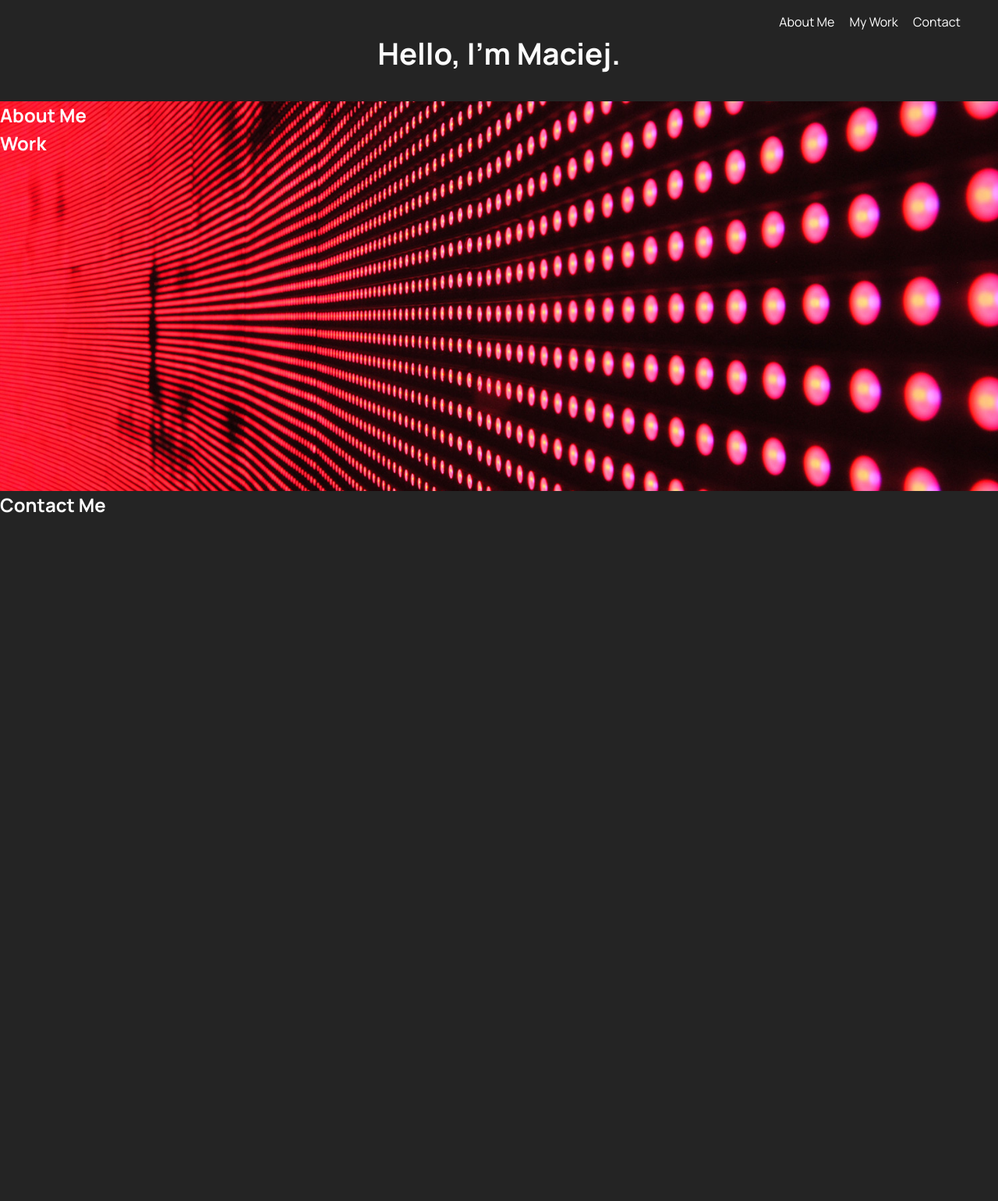
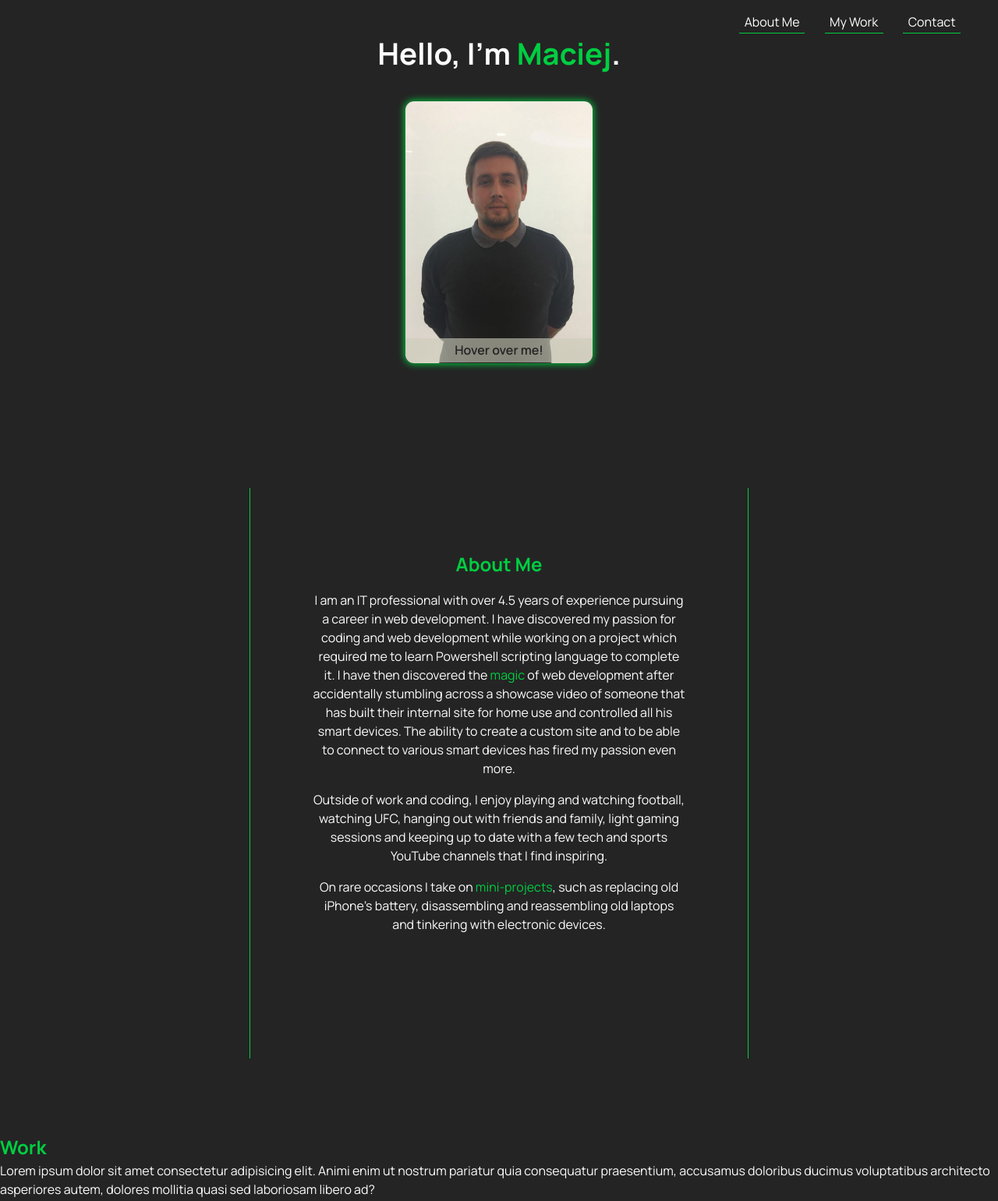
Before and after one commit to MrMaciejM/portfolio-bootcamp, a plain HTML site: page index.html in a window 1280 px wide. Shown: the top 1541 px of the page at 78% size. Before the commit the page ends 800 px from the top, so only its background shows below. Drawn offline with Linux system fonts and the light colour scheme.

Commit message:
added transitions, boxshadow to my image, and underlined links. Additionally added text to about-me section and cleaned up repetitive code

```diff
--- a/css/style.css
+++ b/css/style.css
@@ -1,60 +1,143 @@
+/* Resets and colors */
 :root {
   --lightblack: #242424;
   --offwhite: #fcfcfc;
   --anchors: #fff;
+  --imggreen: #00ce41;
+  --cream: #cdcdbb;
+  /*
+  colors:
+  #00ff51 - first green
+  #ff7373
+  #ff4040
+  */
 }
 
 * {
   padding: 0;
   margin: 0;
   box-sizing: border-box;
+  scroll-behavior: smooth;
 }
 
+/* Global colors */
+h2,
+span {
+  color: var(--imggreen);
+}
+
+/* Start of the page */
 body {
   font-family: "Manrope", sans-serif;
   line-height: 1.5;
   background-color: var(--lightblack);
   color: var(--offwhite);
 }
-
 header {
   display: flex;
   flex-direction: column;
   justify-content: center;
   max-width: 100%;
   text-align: center;
-  margin-bottom: 2rem;
+  margin-bottom: 6rem;
+  /*margin-bottom creates a GAP between header and about-me section*/
 }
-
 header nav {
   margin-top: 1rem;
   margin-right: 3rem;
   align-self: flex-end;
 }
-/* customising anchor tags */
+
+/* Customising anchor tags */
 a,
 a:visited {
   color: var(--anchors);
   text-decoration: none;
+  border-bottom: solid 1px var(--imggreen);
+  padding: 0 0.4rem;
+  padding-bottom: 0.2rem;
+
+  /* the tranision here is an ease-off effect, so that the colors do not change too quickly */
+  transition: all 0.7s;
+  font-size: 1rem;
 }
 a:hover {
   cursor: pointer;
+  border-bottom: solid 1px var(--imggreen);
+  transition: all 0.7s;
+  box-shadow: 0 0 9px 4px var(--imggreen);
+  border-radius: 12px;
+  transform: scale(1.2);
 }
 /* here I am targeting only the central <a> tag */
 nav a:nth-child(2) {
-  margin: 0 1rem;
+  margin: 0 1.4rem;
 }
 
 h1 {
   font-size: 2.4em;
 }
 
-/* hero banner */
-
-.hero-banner {
-  background-image: url(/images/02-portfolio-1.jpg);
-  background-position: center;
+.profile-img-container:hover {
+  transition: all 0.7s;
+  box-shadow: 0 0 200px 1px var(--imggreen);
+  transform: scale(1.1);
+}
+.profile-img-container {
+  display: flex;
+  flex-direction: column;
+  background-image: url(/images/profile_pic_bootcamp.png);
+  width: 15rem;
+  height: 21rem;
   background-size: cover;
   background-repeat: no-repeat;
-  height: 500px;
+  margin: 0 auto;
+  margin-top: 2rem;
+  align-self: center;
+  /* note: bc of flex column, you have to use align option to position items horizontally */
+  border-radius: 11px;
+  border: solid 0px var(--offwhite);
+  box-shadow: 0 0 10px 1px var(--imggreen);
+  transition: all 0.7s;
 }
+.profile-img-container p {
+  color: var(--lightblack);
+  align-items: flex-end;
+  position: relative;
+  top: 19rem;
+  background-color: rgb(205, 205, 187, 0.6);
+  border-bottom-left-radius: 11px;
+  border-bottom-right-radius: 11px;
+  padding: 0.24rem 0;
+  font-size: 1rem;
+  font-weight: 600;
+}
+
+/* MAIN HERO WRAPPER */
+.main-hero {
+}
+
+/* ABOUT ME SECTION */
+.about-me-card {
+  display: flex;
+  flex-direction: column;
+  align-items: center;
+  margin: 0 20rem;
+  margin-top: 10rem;
+  margin-bottom: 6rem;
+  padding: 0 5rem;
+  padding-top: 5rem;
+  padding-bottom: 10rem;
+  border-left: #00ce41 1px solid;
+  border-right: #00ce41 1px solid;
+}
+
+.about-me-card p {
+  text-align: center;
+  margin-top: 1rem;
+}
+
+/* MY WORK SECTION */
+.my-work-card {
+  height: 1200px;
+}
--- a/index.html
+++ b/index.html
@@ -18,33 +18,60 @@
     <!-- main logo / nav -->
     <header>
       <nav>
-        <a href="">About Me</a>
+        <a href="#about-me">About Me</a>
         <a href="">My Work</a>
         <a href="">Contact</a>
       </nav>
-      <h1>Hello, I'm Maciej.</h1>
+      <h1>Hello, I'm <span>Maciej</span>.</h1>
+      <div class="profile-img-container">
+        <p>Hover over me!</p>
+      </div>
     </header>
 
     <!-- hero banner -->
-    <main class="hero-banner">
-
-
-      <section class="page-wrapper">
+    <main class="main-hero">
       <!-- about me -->
-        <section class="page-section" id="about">
+      <section class="about-me-card cards" id="about-me">
         <h2>About Me</h2>
+        <p>
+          I am an IT professional with over 4.5 years of experience pursuing a
+          career in web development. I have discovered my passion for coding and
+          web development while working on a project which required me to learn
+          Powershell scripting language to complete it. I have then discovered
+          the <span>magic</span> of web development after accidentally stumbling
+          across a showcase video of someone that has built their internal site
+          for home use and controlled all his smart devices. The ability to
+          create a custom site and to be able to connect to various smart
+          devices has fired my passion even more.
+        </p>
+        <p>
+          Outside of work and coding, I enjoy playing and watching football,
+          watching UFC, hanging out with friends and family, light gaming
+          sessions and keeping up to date with a few tech and sports YouTube
+          channels that I find inspiring.
+        </p>
+        <p>
+          On rare occasions I take on <span>mini-projects</span>, such as
+          replacing old iPhone's battery, disassembling and reassembling old
+          laptops and tinkering with electronic devices.
+        </p>
       </section>
 
       <!-- portfolio container -->
-        <section class="page-section" id="work">
+      <section class="my-work-card cards" id="my-work">
         <h2>Work</h2>
+        <p>
+          Lorem ipsum dolor sit amet consectetur adipisicing elit. Animi enim ut
+          nostrum pariatur quia consequatur praesentium, accusamus doloribus
+          ducimus voluptatibus architecto asperiores autem, dolores mollitia
+          quasi sed laboriosam libero ad?
+        </p>
       </section>
     </main>
 
     <!-- contact -->
-      <section class="page-section contact" id="contact">
+    <footer id="contact">
       <h2>Contact Me</h2>
-      </section>
-    </section>
+    </footer>
   </body>
 </html>
```
Also changed, not shown: images/profile_pic_bootcamp.png (added). Lines whose indentation alone changed are shown as unchanged.
